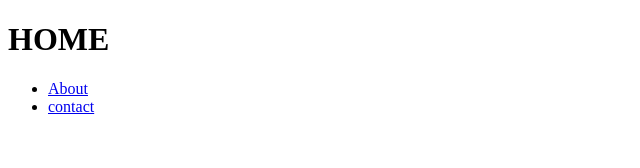
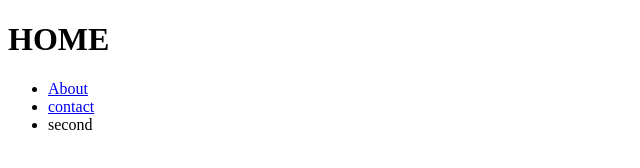
Before and after one commit to Aravindakksan/html-project, a plain HTML site: page index.html in a window 1280 px wide. Shown: the full height of the page, 0-640 px from the left. Drawn offline with Linux system fonts and the light colour scheme.

Commit message:
change in index

```diff
--- a/index.html
+++ b/index.html
@@ -10,6 +10,7 @@
     <ul>
         <li><a href="./about.html">About</a></li>
         <li><a href="./contact.html">contact</a></li>
+        <li>second</li>
     </ul>
 </body>
 </html>
```
